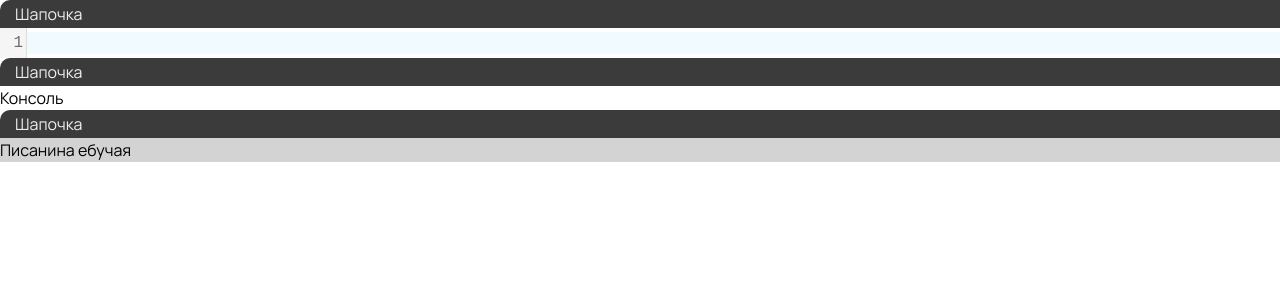
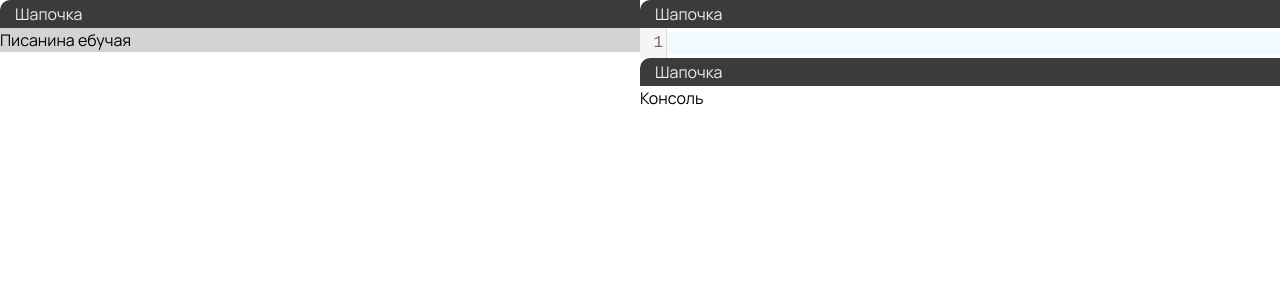
Before and after one commit to grekovpavel019/CodeDuel, a React (Vite) app in the folder frontend/: page / in a window 1280 px wide. Shown: the top 300 px of the page. Built offline with nearby package versions, Linux system fonts and the light colour scheme.

Commit message:
style: add styles to widgets

```diff
--- a/frontend/src/pages/CodePage/CodePage.module.scss
+++ b/frontend/src/pages/CodePage/CodePage.module.scss
@@ -0,0 +1,11 @@
+.challengeWorkspace {
+    display: grid;
+
+    grid-template-rows: 1fr 1fr;
+    grid-template-columns: 1fr 1fr;
+
+    grid-template-areas:
+        "taskPanel codeEditorPanel"
+        "taskPanel consolePanel"
+    ;
+}
--- a/frontend/src/pages/CodePage/CodePage.tsx
+++ b/frontend/src/pages/CodePage/CodePage.tsx
@@ -4,13 +4,17 @@ import Console from "@widgets/ConsolePanel";
 import CodeEditorPanel from "@widgets/CodeEditorPanel";
 import TaskPanel from "@widgets/TaskPanel";
 
+import styles from "./CodePage.module.scss"
+
 const CodePage: FC = (): React.JSX.Element => {
     return (
-        <>
+        <main
+            className={styles.challengeWorkspace}
+        >
+            <TaskPanel />
             <CodeEditorPanel />
             <Console />
-            <TaskPanel />
-        </>
+        </main>
     );
 };
 
--- a/frontend/src/widgets/CodeEditorPanel/CodeEditorPanel.module.scss
+++ b/frontend/src/widgets/CodeEditorPanel/CodeEditorPanel.module.scss
@@ -0,0 +1,3 @@
+.codeEditorPanel {
+    grid-area: codeEditorPanel;
+}
--- a/frontend/src/widgets/CodeEditorPanel/CodeEditorPanel.tsx
+++ b/frontend/src/widgets/CodeEditorPanel/CodeEditorPanel.tsx
@@ -3,9 +3,13 @@ import React, { type FC } from "react";
 import CodeEditor from "@shared/components/code-editor";
 import TitleBar from "@shared/components/title-bar";
 
+import styles from "./CodeEditorPanel.module.scss"
+
 const CodeEditorPanel: FC = (): React.JSX.Element => {
     return (
-        <div>
+        <div
+            className={styles.codeEditorPanel}
+        >
             <TitleBar />
             <CodeEditor
                 casualMode={false}
--- a/frontend/src/widgets/ConsolePanel/ConsolePanel.module.scss
+++ b/frontend/src/widgets/ConsolePanel/ConsolePanel.module.scss
@@ -0,0 +1,3 @@
+.consolePanel {
+    grid-area: consolePanel;
+}
--- a/frontend/src/widgets/ConsolePanel/ConsolePanel.tsx
+++ b/frontend/src/widgets/ConsolePanel/ConsolePanel.tsx
@@ -4,22 +4,16 @@ import TitleBar from "@shared/components/title-bar";
 
 import styles from "./ConsolePanel.module.scss"
 
-type ConsoleProps = {
-    className?: string;
-}
-
-const Console: FC<ConsoleProps> = (props: ConsoleProps): React.JSX.Element => {
-
-    const {
-        className
-    } = props;
+const Console: FC = (): React.JSX.Element => {
 
     return (
-        <div>
+        <div
+            className={styles.consolePanel}
+        >
             <TitleBar />
             <div
-                className={`${styles.console} ${className}`}
-                >
+                className={styles.console}
+            >
                 Консоль
             </div>
         </div>
--- a/frontend/src/widgets/TaskPanel/TaskPanel.module.scss
+++ b/frontend/src/widgets/TaskPanel/TaskPanel.module.scss
@@ -0,0 +1,3 @@
+.taskPanel {
+    grid-area: taskPanel;
+}
--- a/frontend/src/widgets/TaskPanel/TaskPanel.tsx
+++ b/frontend/src/widgets/TaskPanel/TaskPanel.tsx
@@ -3,9 +3,13 @@ import React, { type FC } from "react";
 import TitleBar from "@shared/components/title-bar";
 import TaskDescription from "@entities/task";
 
+import styles from "./TaskPanel.module.scss"
+
 const TaskPanel: FC = (): React.JSX.Element => {
     return (
-        <div>
+        <div
+            className={styles.taskPanel}
+        >
             <TitleBar />
             <TaskDescription />
         </div>
```
